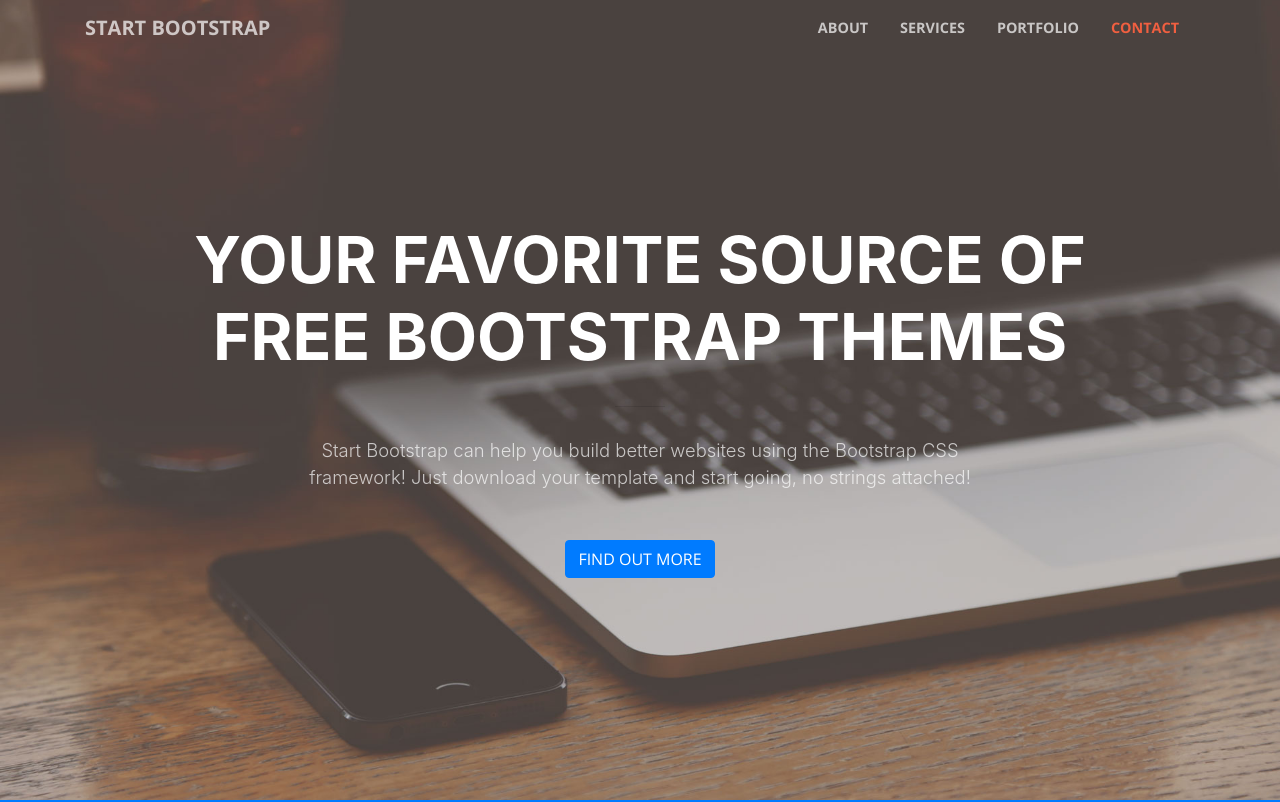
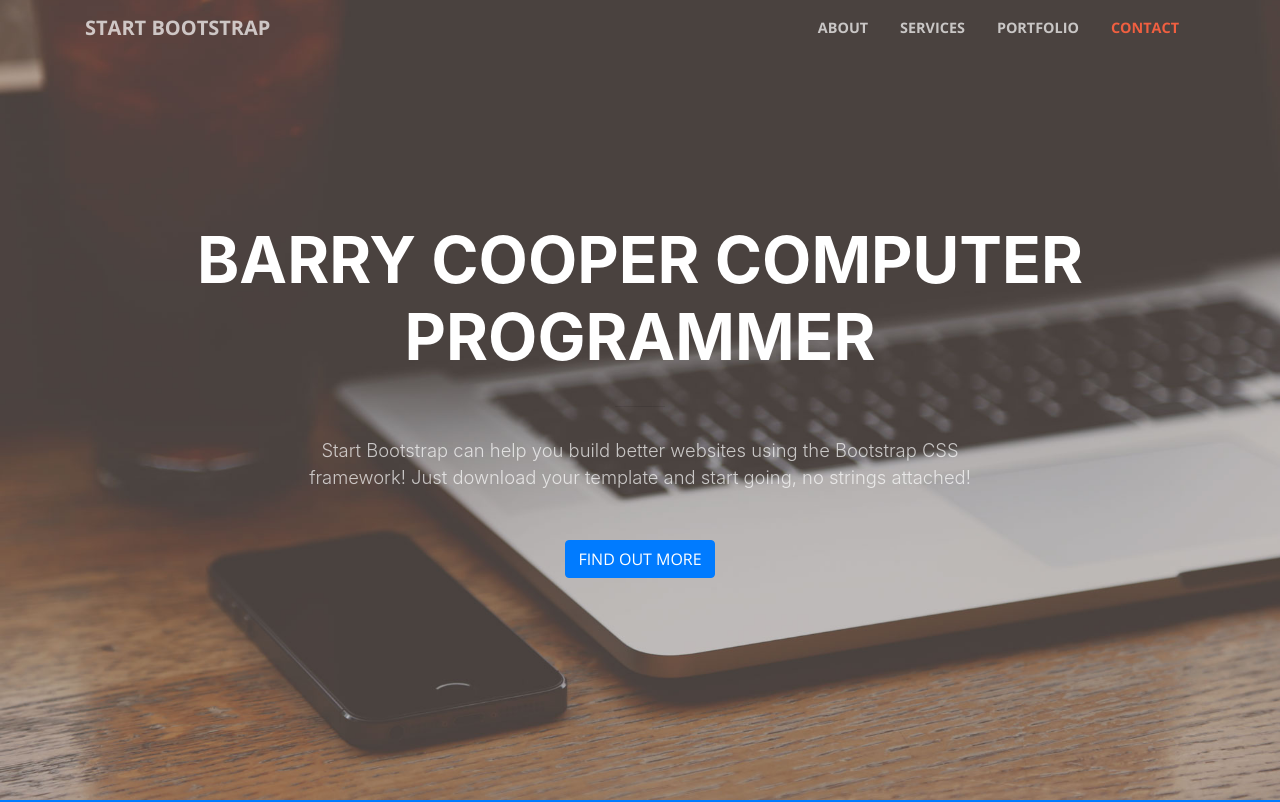
Before and after one commit to BDCoop1972/BDCoop1972.github.io, a website with bundled scripts: page index.html in a window 1280 px wide. Shown: the top 802 px of the page. Built offline with nearby package versions, Linux system fonts and the light colour scheme.

Commit message:
Update Name

```diff
--- a/index.html
+++ b/index.html
@@ -59,7 +59,7 @@
         <div class="row">
           <div class="col-lg-10 mx-auto">
             <h1 class="text-uppercase">
-              <strong>Your Favorite Source of Free Bootstrap Themes</strong>
+              <strong>Barry Cooper Computer Programmer</strong>
             </h1>
             <hr>
           </div>
```
